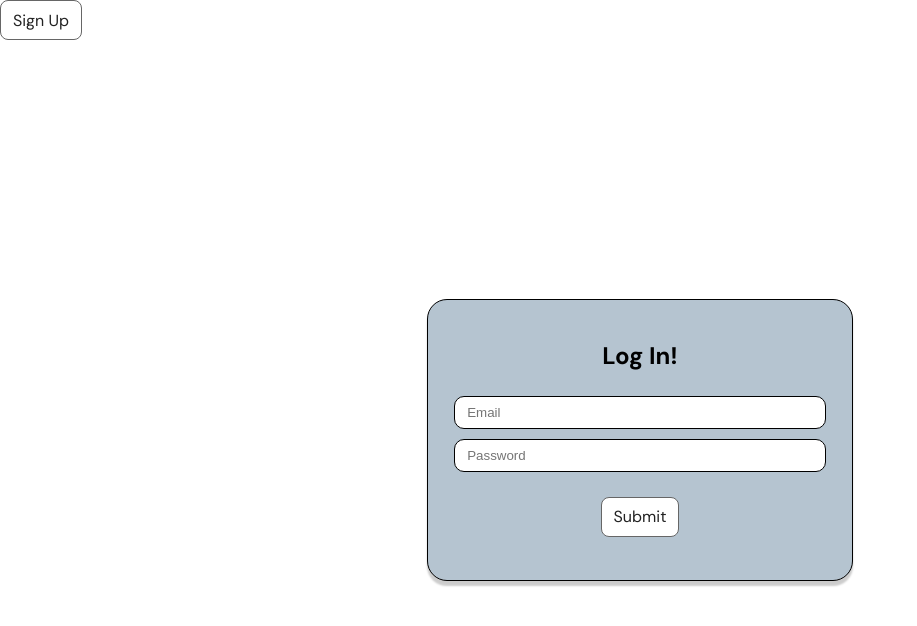
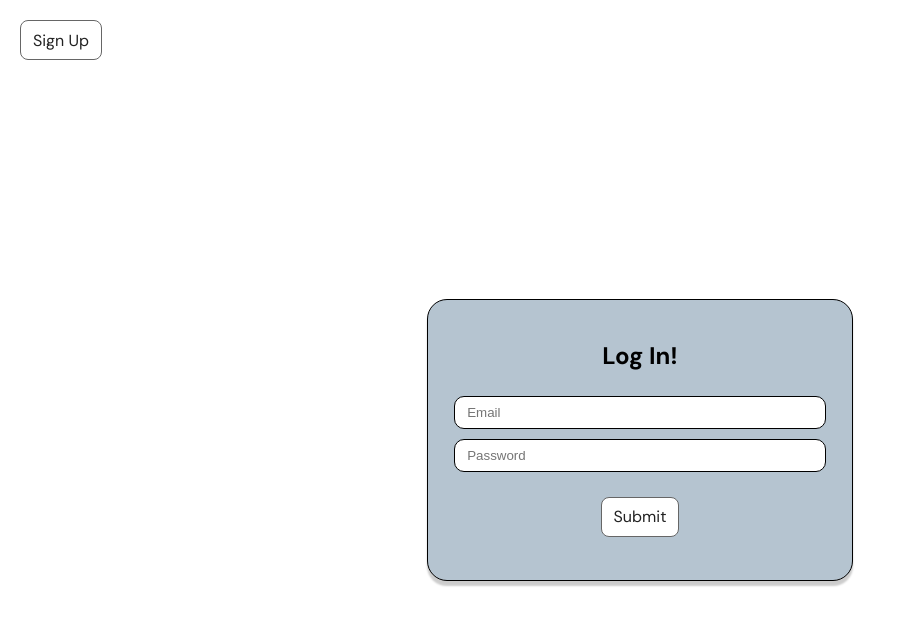
Before and after one commit to Finite77/Website, a plain HTML site: page login.html in a window 1280 px wide. Shown: the whole page, without its empty margins (0-917 px from the left). Drawn offline with nearby package versions, Linux system fonts and the light colour scheme.

Commit message:
Updated the positioning of the button that takes you from the login to the signin page and vice versa.

```diff
--- a/logsignstyle.css
+++ b/logsignstyle.css
@@ -41,3 +41,9 @@ body {
     margin: 20px;
     margin-block: 5px;
 }
+
+#otherPage {
+    position: sticky;
+    top: 20px;
+    left: 20px;
+}
```
